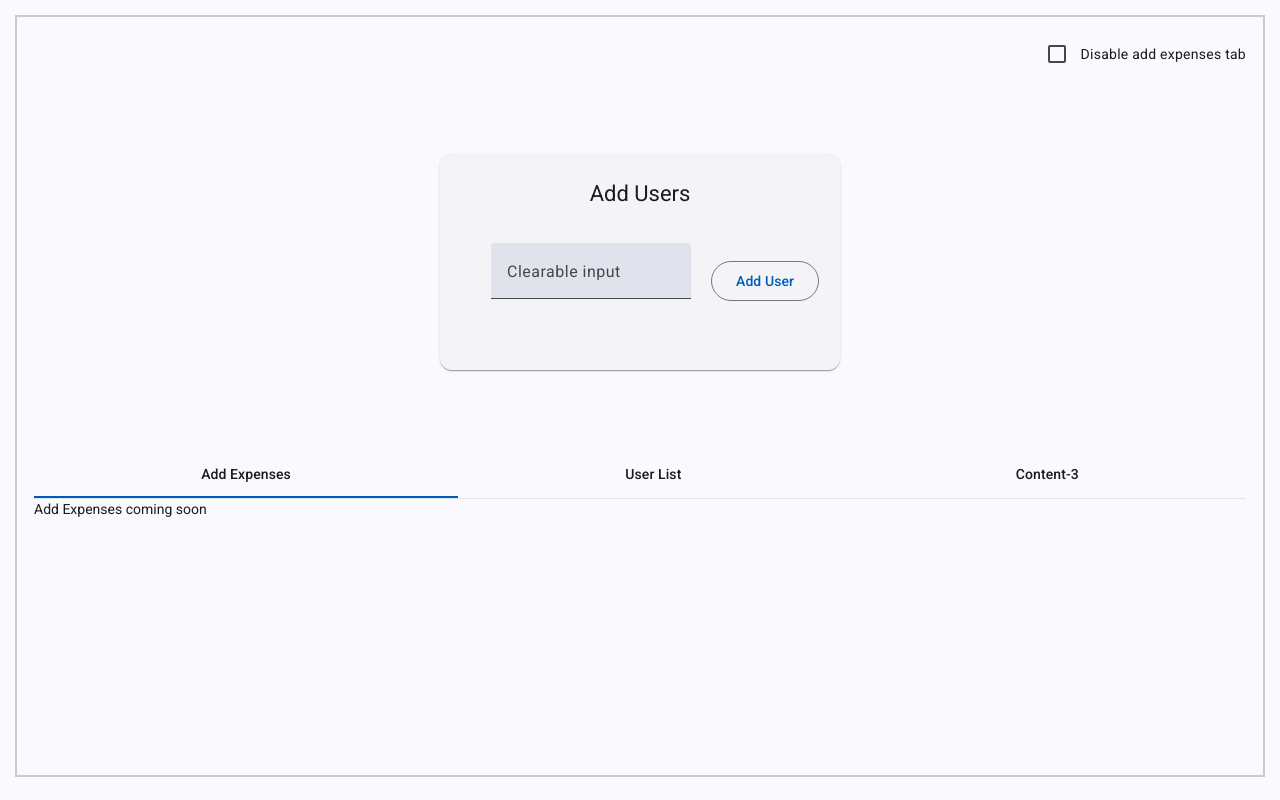
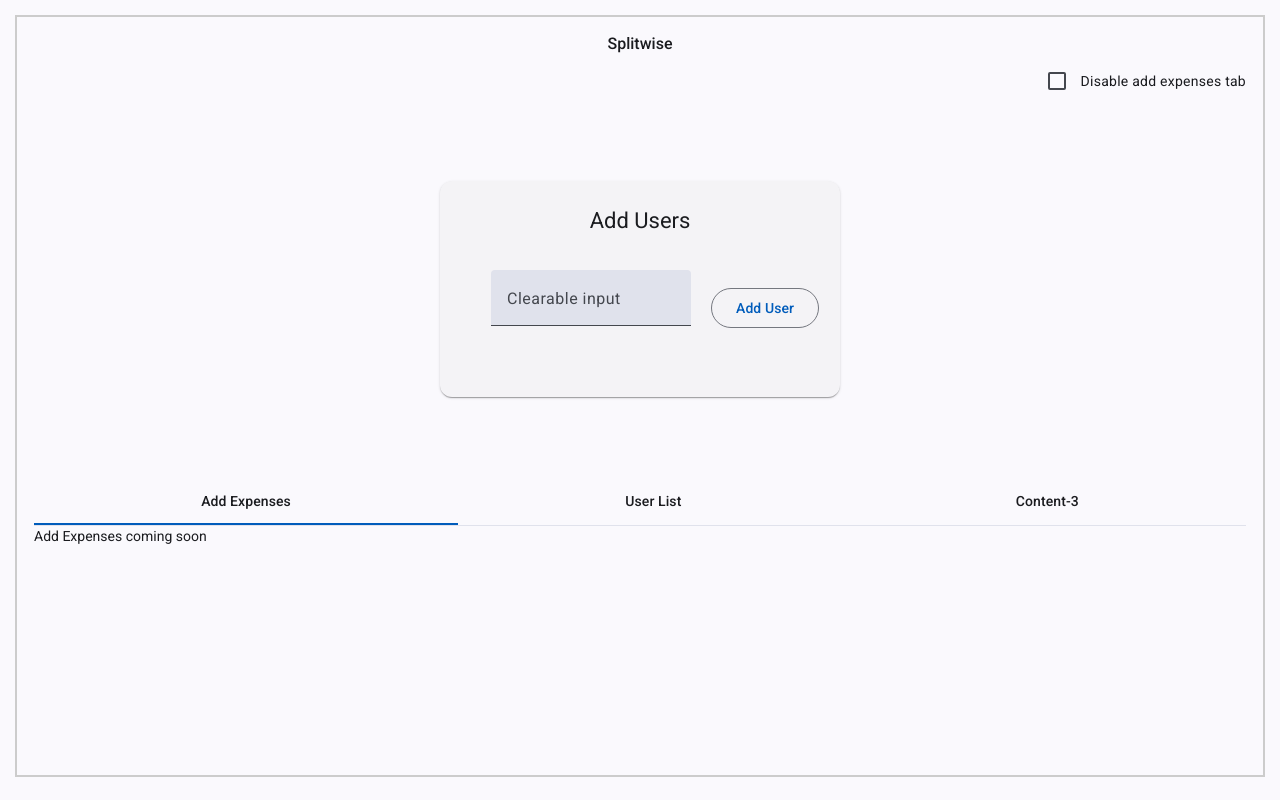
Before and after one commit to meghanachowdaryvelaga/Splitwise, an Angular app: page /home in a window 1280 px wide. Built offline with nearby package versions, Linux system fonts and the light colour scheme.

Commit message:
title added

```diff
--- a/src/components/home-page/home-page.css
+++ b/src/components/home-page/home-page.css
@@ -3,3 +3,6 @@
   padding: 17px;
   height: 103%;
 }
+.align{
+  text-align: center;
+}
--- a/src/components/home-page/home-page.html
+++ b/src/components/home-page/home-page.html
@@ -1,4 +1,5 @@
 <div class="home-page-container">
+  <h6 class="align">{{sharedService.applicationTitle | async}}</h6>
   <div style="text-align: right">
     <mat-checkbox [(ngModel)]="disableAddExpensesTab"(change)="onClickCheckboxChange($event)">Disable add expenses tab</mat-checkbox>
   </div>
--- a/src/components/home-page/home-page.ts
+++ b/src/components/home-page/home-page.ts
@@ -20,11 +20,13 @@
   disableAddExpensesTab:boolean=false;
   user: UserInterface[] = [];
   disableTab:boolean=false;
+  title = 'Splitwise';
   constructor( public sharedService: SharedService){}
   ngOnInit(){
     // this.sharedService.isAddExpensesTabDisabled.subscribe((res)=>{
     //   this.disableTab=res;
     // })
+    this.sharedService.applicationTitle.next(this.title);
   }
   onUserAdded(username: UserInterface) {
     this.user.push(username);
--- a/src/shared-service.ts
+++ b/src/shared-service.ts
@@ -1,9 +1,10 @@
 import { Injectable } from '@angular/core';
-import { Subject } from 'rxjs';
+import { BehaviorSubject, Subject } from 'rxjs';
 
 @Injectable({
   providedIn: 'root',
 })
 export class SharedService {
   isAddExpensesTabDisabled = new Subject<boolean>();
+  applicationTitle = new BehaviorSubject<string>('');
 }
```
